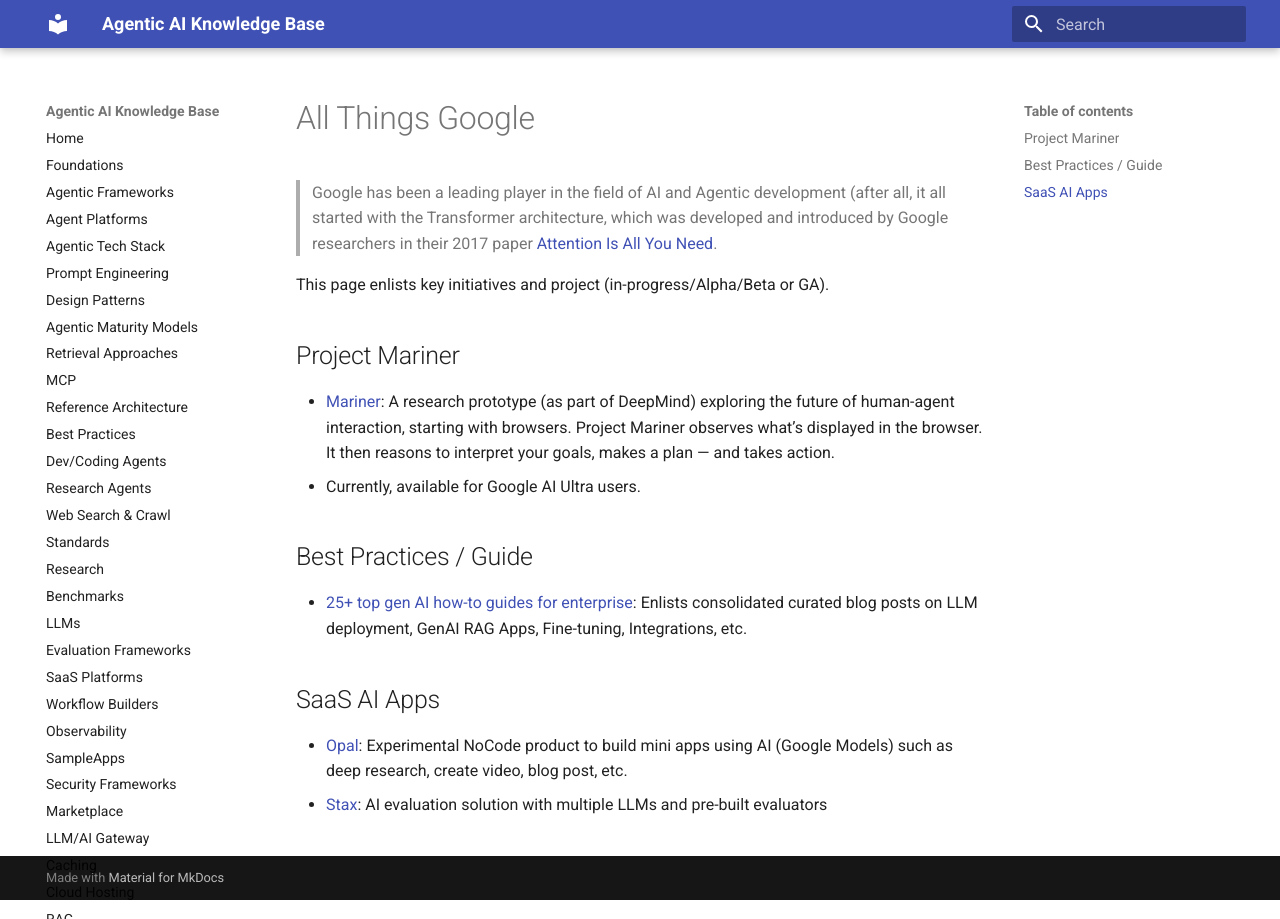
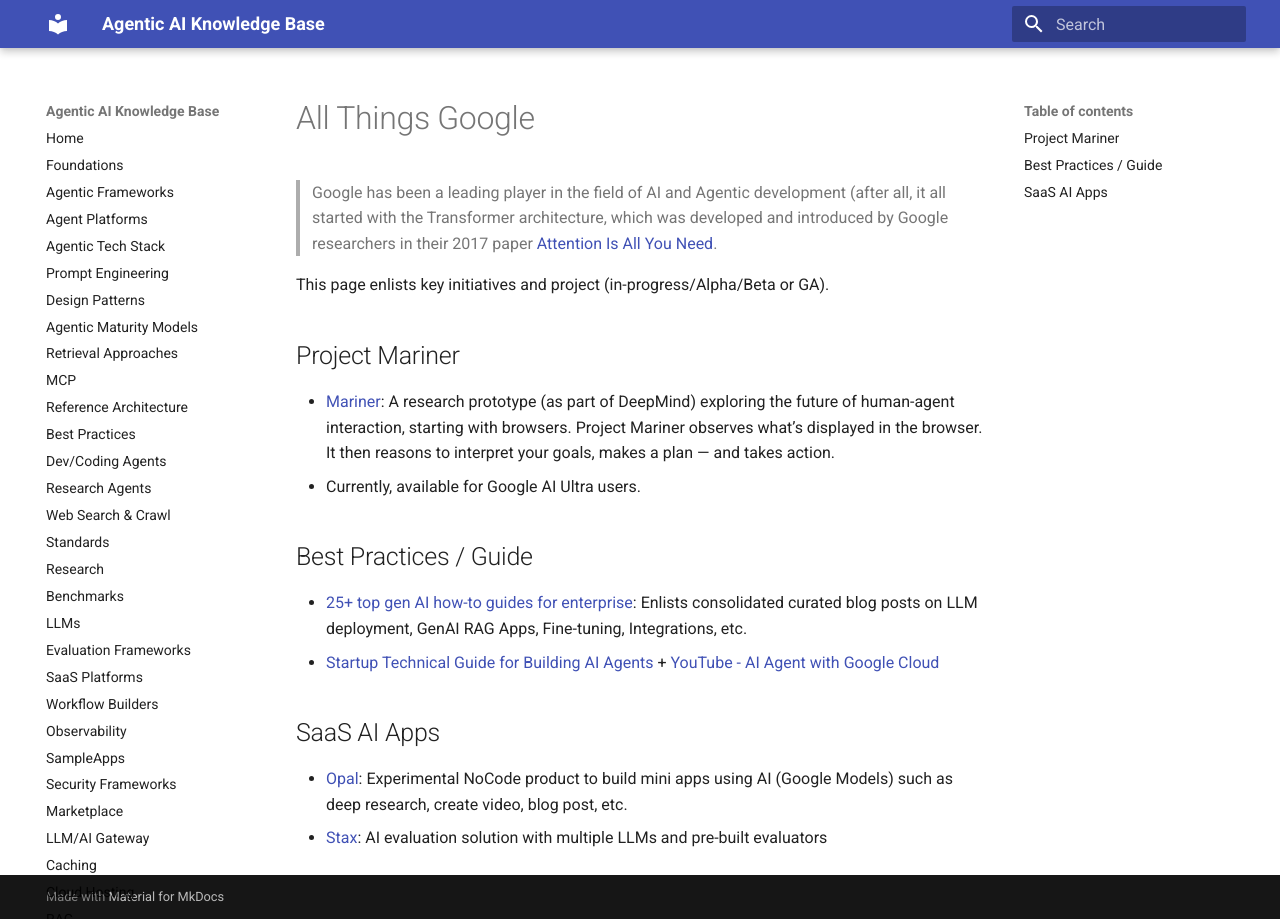
Before and after one commit to ankurkumarz/agentic-ai-knowledge-base, an MkDocs documentation site: the page built from docs/AllThingsGoogle/README.md, in a window 1280 px wide. Built offline with MkDocs 1.6.1 and Material for MkDocs 9.7.7, drawn with Linux system fonts in a browser that asks for light colours.

Commit message:
added google agents references

```diff
--- a/docs/AllThingsGoogle/README.md
+++ b/docs/AllThingsGoogle/README.md
@@ -10,6 +10,7 @@ This page enlists key initiatives and project (in-progress/Alpha/Beta or GA).
 ## Best Practices / Guide
 
 - [25+ top gen AI how-to guides for enterprise](https://cloud.google.com/blog/products/ai-machine-learning/top-gen-ai-how-to-guides-for-enterprise/): Enlists consolidated curated blog posts on LLM deployment, GenAI RAG Apps, Fine-tuning, Integrations, etc.
+- [Startup Technical Guide for Building AI Agents](https://services.google.com/fh/files/misc/startup_technical_guide_ai_agents_final.pdf) + [YouTube - AI Agent with Google Cloud](https://www.youtube.com/watch?v=qMp8a7gB8iU)
 
 ## SaaS AI Apps
 
```
